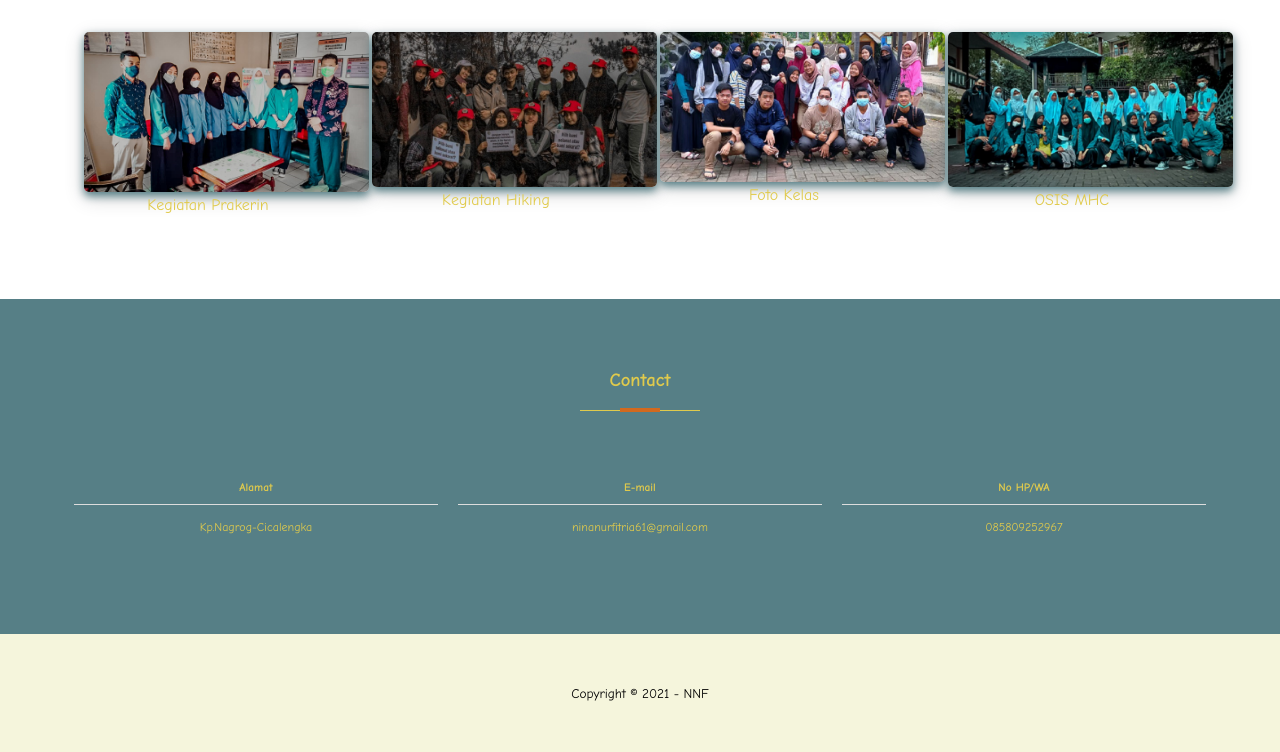
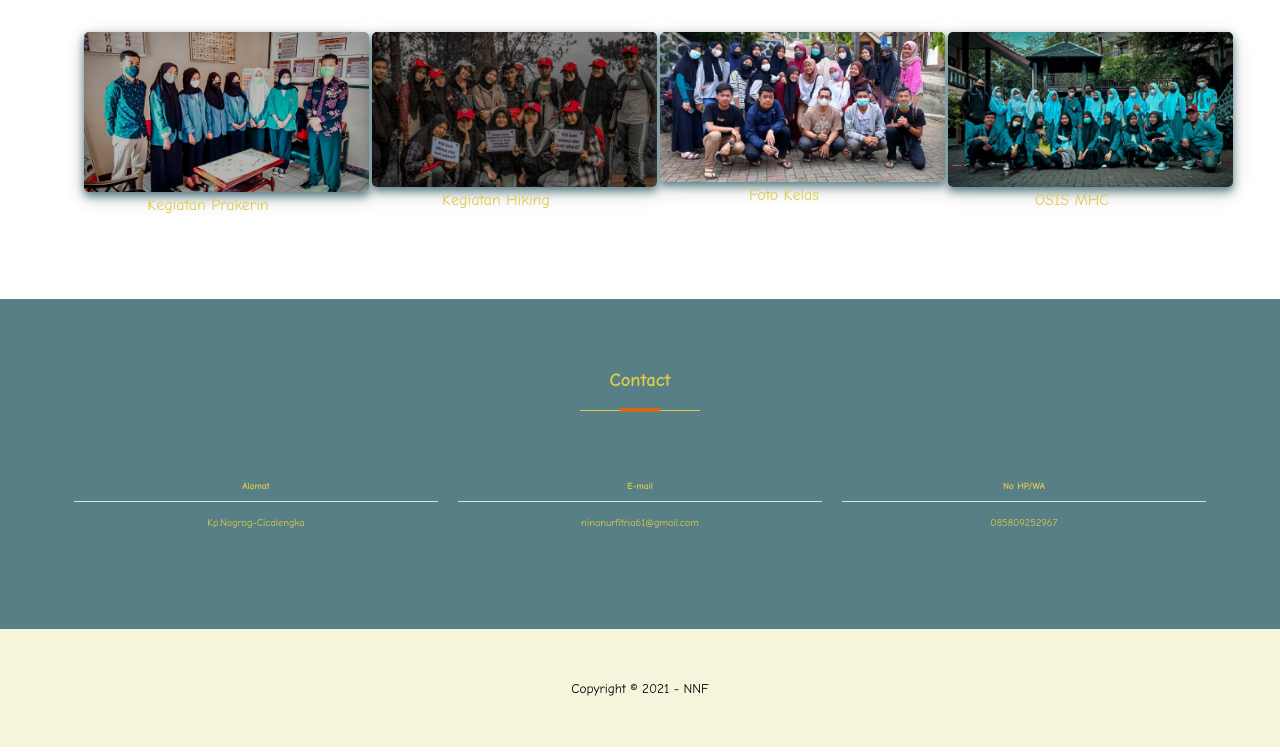
Before and after one commit to NinaNurfitria/Portfolio_NinaNur, a plain HTML site: page index.html in a window 1280 px wide. Shown: the part 1876-2628 px from the top of the page. Drawn offline with Linux system fonts and the light colour scheme.

Commit message:
Update style.css
ubah font

```diff
--- a/css/style.css
+++ b/css/style.css
@@ -257,13 +257,13 @@ background-color: #567f86;
   float: left;
   text-align: center;
   padding:50px 10px;
-font-size:75%;
+font-size:65%;
 }
 .col-3 h4{
   padding-bottom: 10px;
   border-bottom: 1px solid #ddd;
   margin-bottom: 15px;
-font-size:95%;
+font-size:90%;
 }
 /* bagian footer */
 footer {
```
